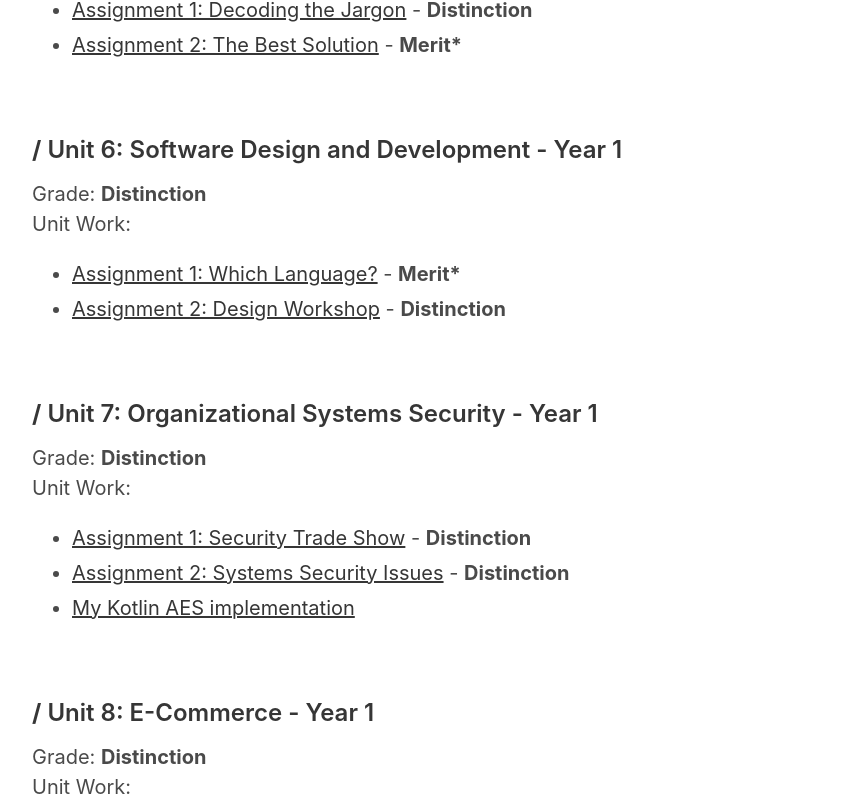
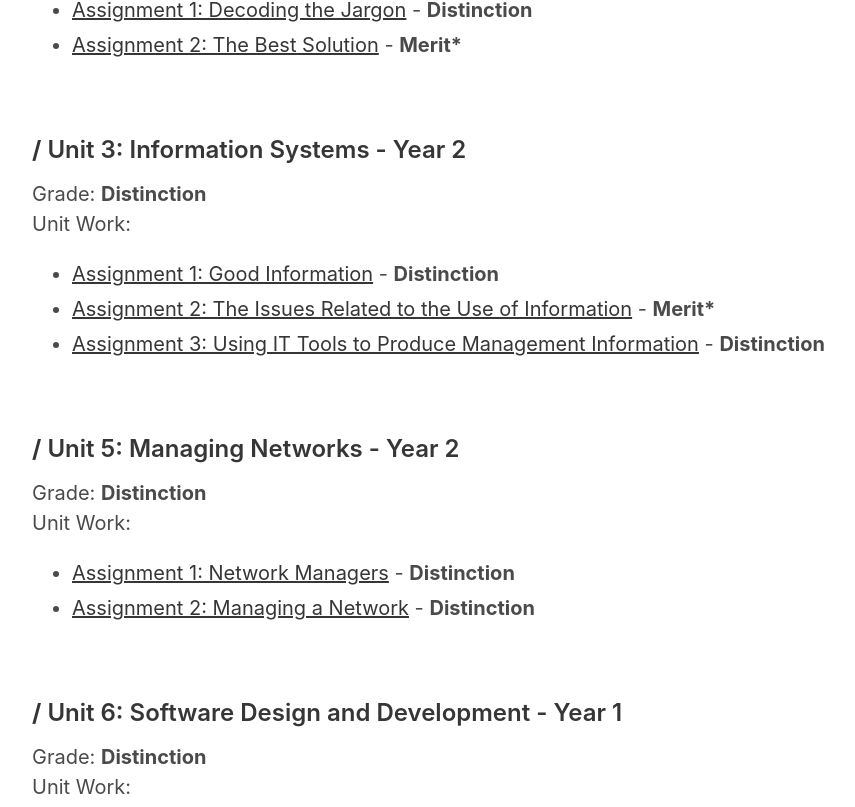
Before and after one commit to georgeatsolihull/web, a SvelteKit app: page /work in a window 1280 px wide. Shown: the part 853-1660 px from the top of the page, without its empty margins (54-909 px from the left). Built offline with nearby package versions, Linux system fonts and the light colour scheme.

Commit message:
Added second year work

```diff
--- a/src/routes/+page.svelte
+++ b/src/routes/+page.svelte
@@ -16,7 +16,7 @@
 
         <h3><b>/</b> My Time at College</h3>
         <p>
-            For my further education, I attended Solihull College. Whilst there, I was a Student Rep and a Wellbeing Ambassador. My course lastest for 2 years, spanning 18 units and 43 assignments. At the end of the first year, I was nominated for the Outstanding Student award. I finished my course in April 2023 with D*D*D*, the highest possible grade.
+            For my further education, I attended Solihull College. Whilst there, I was a Student Rep and a Wellbeing Ambassador. My course lastest for 2 years, spanning 18 units and 43 assignments. At the end of the first year, I was given the Outstanding Student award. I finished my course in April 2023 with D*D*D*, the highest possible grade.
         </p>
 
         <h3><b>/</b> My Work</h3>
--- a/src/routes/work/+page.svelte
+++ b/src/routes/work/+page.svelte
@@ -11,7 +11,7 @@
     <div class="content">
         <h1><b>/</b> Quick Note</h1>
         <p>
-            This is a list of every unit that I did, including assignments and grades. Currently, only my Year 1 work is available. You may notice my style differs a lot, I went from using a basic MS word template, to my own MS template to using LaTeX. I love my final LaTeX template, I think it looks the best out of them all. I also think the quality of my Year 1 work was pretty poor. I am loads happier with my Year 2 work.
+            This is a list of every unit that I did, including assignments and grades. You may notice my style differs a lot, I went from using a basic MS word template, to my own MS template to using LaTeX. I love my final LaTeX template, I think it looks the best out of them all. I also think the quality of my Year 1 work was pretty poor. I am loads happier with my Year 2 work.
         </p>
 
         <h3><b>/</b> Unit 1: Communications and Employability Skills - Year 1</h3>
@@ -34,6 +34,29 @@
         <ul>
             <li><a href="https://collegework.ghott.me/u2a1.pdf">Assignment 1: Decoding the Jargon</a> - <b>Distinction</b></li>
             <li><a href="https://collegework.ghott.me/u2a2.pdf">Assignment 2: The Best Solution</a> - <b>Merit*</b></li>
+        </ul>
+
+        <br>
+        <h3><b>/</b> Unit 3: Information Systems - Year 2</h3>
+        <p>
+            Grade: <b>Distinction</b>
+            <br>Unit Work:
+        </p>
+        <ul>
+            <li><a href="https://collegework.ghott.me/u3a1.pdf">Assignment 1: Good Information</a> - <b>Distinction</b></li>
+            <li><a href="https://collegework.ghott.me/u3a2.pdf">Assignment 2: The Issues Related to the Use of Information</a> - <b>Merit*</b></li>
+            <li><a href="https://collegework.ghott.me/u3a3.pdf">Assignment 3: Using IT Tools to Produce Management Information</a> - <b>Distinction</b></li>
+        </ul>
+
+        <br>
+        <h3><b>/</b> Unit 5: Managing Networks - Year 2</h3>
+        <p>
+            Grade: <b>Distinction</b>
+            <br>Unit Work:
+        </p>
+        <ul>
+            <li><a href="https://collegework.ghott.me/u5a1.pdf">Assignment 1: Network Managers</a> - <b>Distinction</b></li>
+            <li><a href="https://collegework.ghott.me/u5a2.pdf">Assignment 2: Managing a Network</a> - <b>Distinction</b></li>
         </ul>
 
         <br>
@@ -94,6 +117,53 @@
         </ul>
 
         <br>
+        <h3><b>/</b> Unit 12 & 13: IT Technical Support / IT Systems Troubleshooting - Year 2</h3>
+        <p>
+            Grade: <b>Distinction</b>
+            <br>Unit Work:
+        </p>
+        <ul>
+            <li><a href="https://collegework.ghott.me/u1213a1.pdf">Assignment 1: Technical Support</a> - <b>Distinction</b></li>
+            <li><a href="https://collegework.ghott.me/u1213a2.pdf">Assignment 2: Fault Finding and Solutions</a> - <b>Distinction</b></li>
+            <li><a href="https://collegework.ghott.me/u1213a3.pdf">Assignment 3: Solving Faults and Keeping Records</a> - <b>Merit*</b></li>
+        </ul>
+
+        <br>
+        <h3><b>/</b> Unit 19: Computer Systems Architecture - Year 2</h3>
+        <p>
+            Grade: <b>Distinction</b>
+            <br>Unit Work:
+        </p>
+        <ul>
+            <li><a href="https://collegework.ghott.me/u19a1.pdf">Assignment 1: The Devil is in the Data</a> - <b>Merit*</b></li>
+            <li><a href="https://collegework.ghott.me/u19a2.pdf">Assignment 2: The Data Driver</a> - <b>Distinction</b></li>
+            <li><a href="https://collegework.ghott.me/u19a3.pdf">Assignment 3: The Low Level Programmer</a> - <b>Distinction</b></li>
+        </ul>
+
+        <br>
+        <h3><b>/</b> Unit 24: Controlling Systems using IT - Year 2</h3>
+        <p>
+            Grade: <b>Distinction</b>
+            <br>Unit Work:
+        </p>
+        <ul>
+            <li><a href="https://collegework.ghott.me/u24a1.pdf">Assignment 1: Understanding Control Systems</a> - <b>Merit*</b></li>
+            <li><a href="https://collegework.ghott.me/u24a2.pdf">Assignment 2: Building Control Systems</a> - <b>Distinction</b></li>
+            <li><a href="https://github.com/georgeatsolihull/beam-sec">Beam Sec</a></li>
+        </ul>
+
+        <br>
+        <h3><b>/</b> Unit 25: Maintaining Computer Systems - Year 2</h3>
+        <p>
+            Grade: <b>Distinction</b>
+            <br>Unit Work:
+        </p>
+        <ul>
+            <li><a href="https://collegework.ghott.me/u25a1.pdf">Assignment 1: Trouble Free Systems</a> - <b>Merit*</b></li>
+            <li><a href="https://collegework.ghott.me/u25a2.pdf">Assignment 2: Maintaining Computer Systems</a> - <b>Distinction</b></li>
+        </ul>
+
+        <br>
         <h3><b>/</b> Unit 28: Website Production - Year 1</h3>
         <p>
             Grade: <b>Distinction</b>
@@ -107,6 +177,28 @@
         </ul>
 
         <br>
+        <h3><b>/</b> Unit 29: Installing and Upgrading Software - Year 2</h3>
+        <p>
+            Grade: <b>Distinction</b>
+            <br>Unit Work:
+        </p>
+        <ul>
+            <li><a href="https://collegework.ghott.me/u29a1.pdf">Assignment 1: Why Install or Upgrade?</a> - <b>Distinction</b></li>
+            <li><a href="https://collegework.ghott.me/u29a2.pdf">Assignment 2: Plan and Implement an Installation and Upgrade</a> - <b>Merit*</b></li>
+        </ul>
+
+        <br>
+        <h3><b>/</b> Unit 32: Networked System Security - Year 2</h3>
+        <p>
+            Grade: <b>Distinction</b>
+            <br>Unit Work:
+        </p>
+        <ul>
+            <li><a href="https://collegework.ghott.me/u32a1.pdf">Assignment 1: Are we Safe?</a> - <b>Distinction</b></li>
+            <li><a href="https://collegework.ghott.me/u32a2.pdf">Assignment 2: Start Installing</a> - <b>Merit*</b></li>
+        </ul>
+
+        <br>
         <h3><b>/</b> Unit 36: Computer Game Platforms and Technology - Year 1</h3>
         <p>
             Grade: <b>Distinction</b>
@@ -116,6 +208,9 @@
             <li><a href="https://collegework.ghott.me/u36a1.pdf">Assignment 1: Making it Run</a> - <b>Distinction</b></li>
             <li><a href="https://collegework.ghott.me/u36a2.pdf">Assignment 2: Current Hardware Technologies</a> - <b>Distinction</b></li>
         </ul>
+
+        <br>
+        <i>*Maximum for assignment.</i>
     </div>
 </section>
 
```
